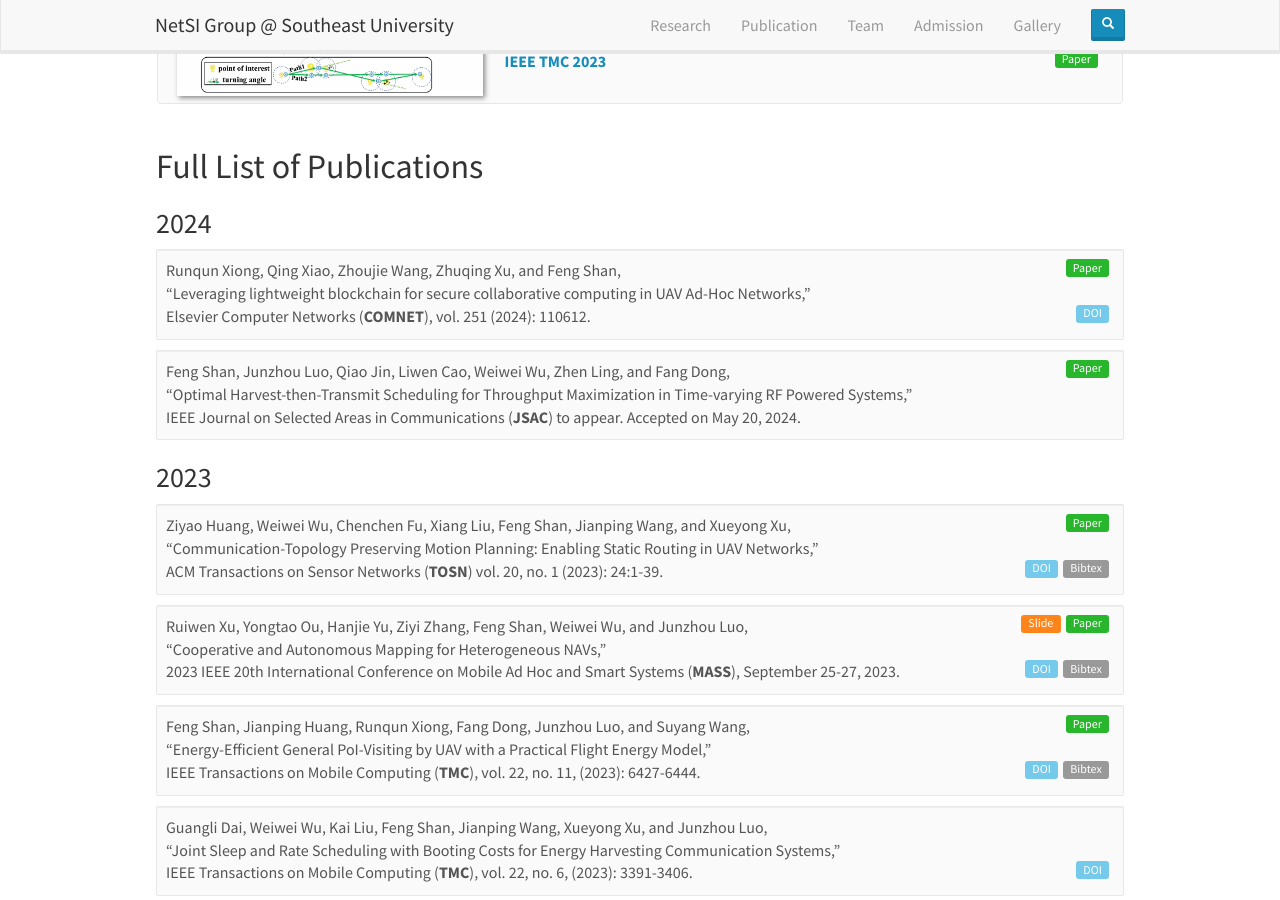
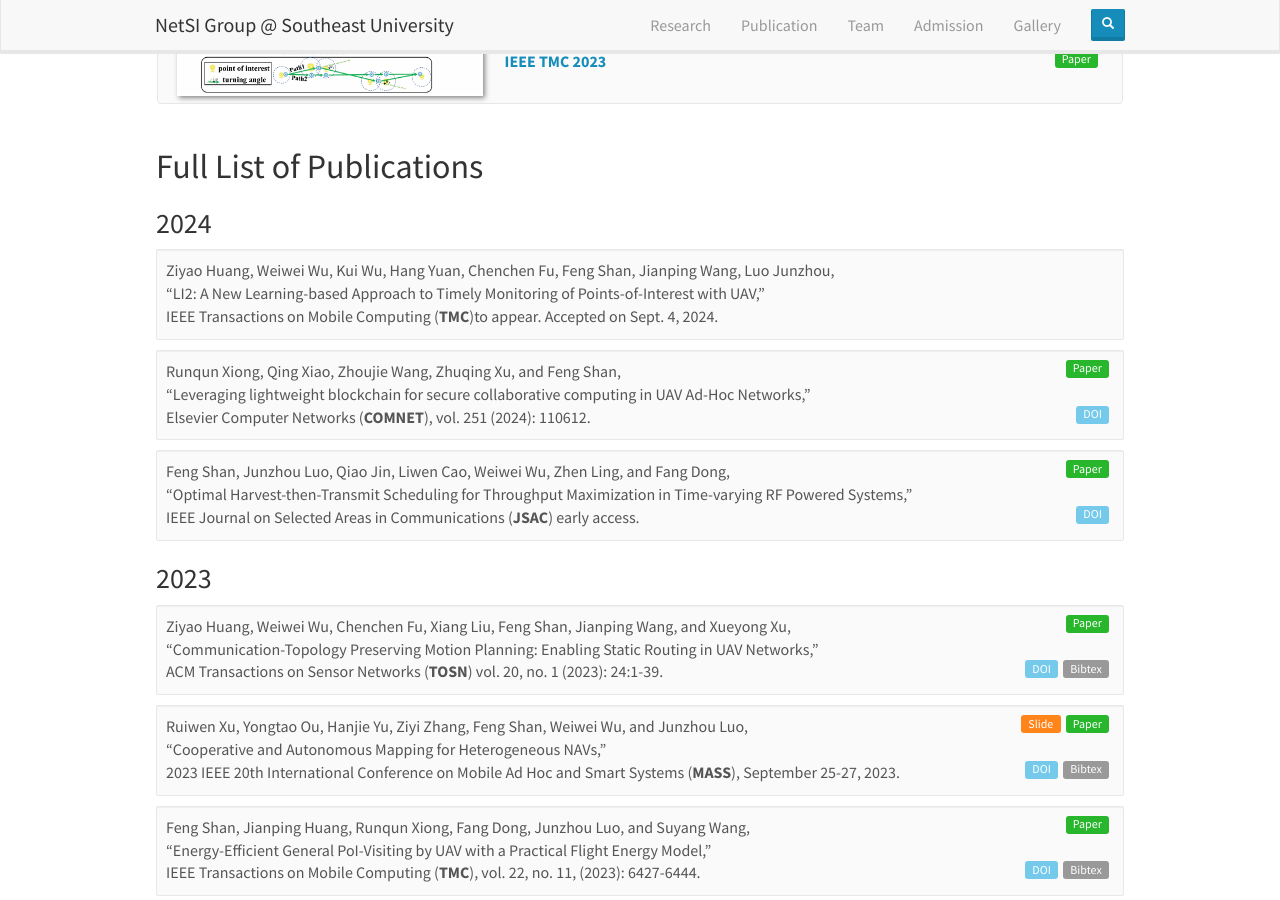
Before and after one commit to SEU-NetSI/seu-netsi.github.io, a Jekyll site: the page built from _pages/publications.md, in a window 1280 px wide and 900 px high, scrolled down 645 px. Built offline with Jekyll 4.4.1, drawn with Linux system fonts in a browser that asks for light colours; nearby versions of some CDN libraries.

Commit message:
添加TMC2024论文信息，更新JSAC2024论文信息

```diff
--- a/_data/news.yml
+++ b/_data/news.yml
@@ -1,3 +1,6 @@
+- date: Sept. 4, 2024
+  headline: "Our paper LI2: A New Learning-based Approach to Timely Monitoring of Points-of-Interest with UAV</a> was accepted by <a href='https://ieeexplore.ieee.org/xpl/RecentIssue.jsp?punumber=7755'>IEEE Transactions on Mobile Computing (<b>TMC</b>)</a>."
+
 - date: July 2, 2024
   headline: "Our paper <a href='https://www.sciencedirect.com/science/article/pii/S1389128624004444/pdfft?md5=6308b67825080070e341743ee562d3c8&pid=1-s2.0-S1389128624004444-main.pdf' target='_blank'>Leveraging lightweight blockchain for secure collaborative computing in UAV Ad-Hoc Networks</a> was accepted by <a href='https://www.sciencedirect.com/journal/computer-networks'>Elsevier Computer Networks (<b>COMNET</b>)</a>."
 
--- a/_data/publist.yml
+++ b/_data/publist.yml
@@ -1,3 +1,19 @@
+- id: HWWYFSWL-TMC24
+  year: 2024
+  authors: Ziyao Huang, Weiwei Wu, Kui Wu, Hang Yuan, Chenchen Fu, Feng Shan, Jianping Wang, Luo Junzhou
+  title: "LI2: A New Learning-based Approach to Timely Monitoring of Points-of-Interest with UAV"
+  pubinfo: "IEEE Transactions on Mobile Computing (<b>TMC</b>)to appear. Accepted on Sept. 4, 2024."
+  link:
+    paper: placeholder
+    code: placeholder
+    slide: placeholder
+    video: placeholder
+    doi: placeholder
+  highlight:
+    attr: 0
+  bibtex: placeholder
+  category: uavpathplan
+
 - id: XXWXS-CN24
   year: 2024
   authors: Runqun Xiong, Qing Xiao, Zhoujie Wang, Zhuqing Xu, and Feng Shan
@@ -18,13 +34,13 @@
   year: 2024
   authors: Feng Shan, Junzhou Luo, Qiao Jin, Liwen Cao, Weiwei Wu, Zhen Ling, and Fang Dong
   title: "Optimal Harvest-then-Transmit Scheduling for Throughput Maximization in Time-varying RF Powered Systems"
-  pubinfo: "IEEE Journal on Selected Areas in Communications (<b>JSAC</b>) to appear. Accepted on May 20, 2024."
+  pubinfo: "IEEE Journal on Selected Areas in Communications (<b>JSAC</b>) early access."
   link:
     paper: https://fengshan.seu-netsi.net/papers/SLJCWLD-JSAC24-extended.pdf
     code: placeholder
     slide: placeholder
     video: placeholder
-    doi: placeholder
+    doi: https://ieeexplore.ieee.org/document/10654778
   highlight:
     attr: 0
   bibtex: placeholder
```
